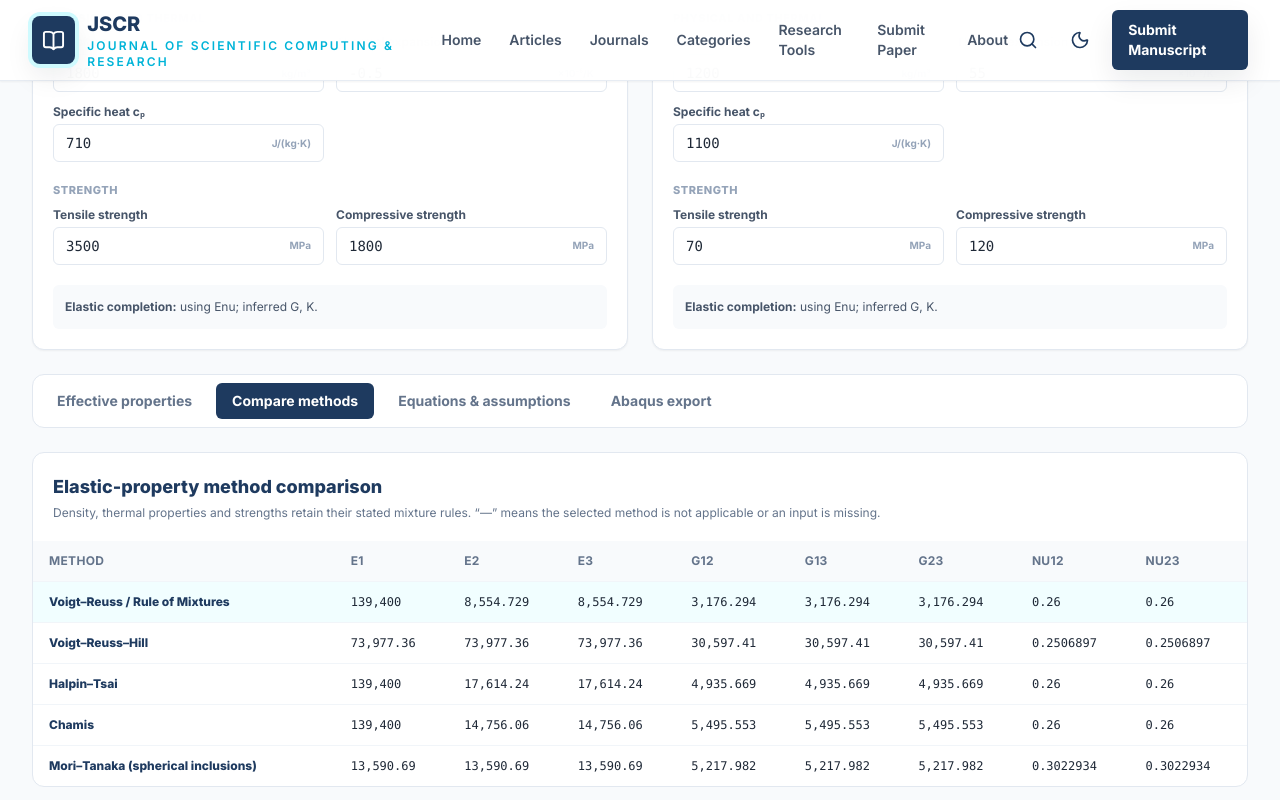
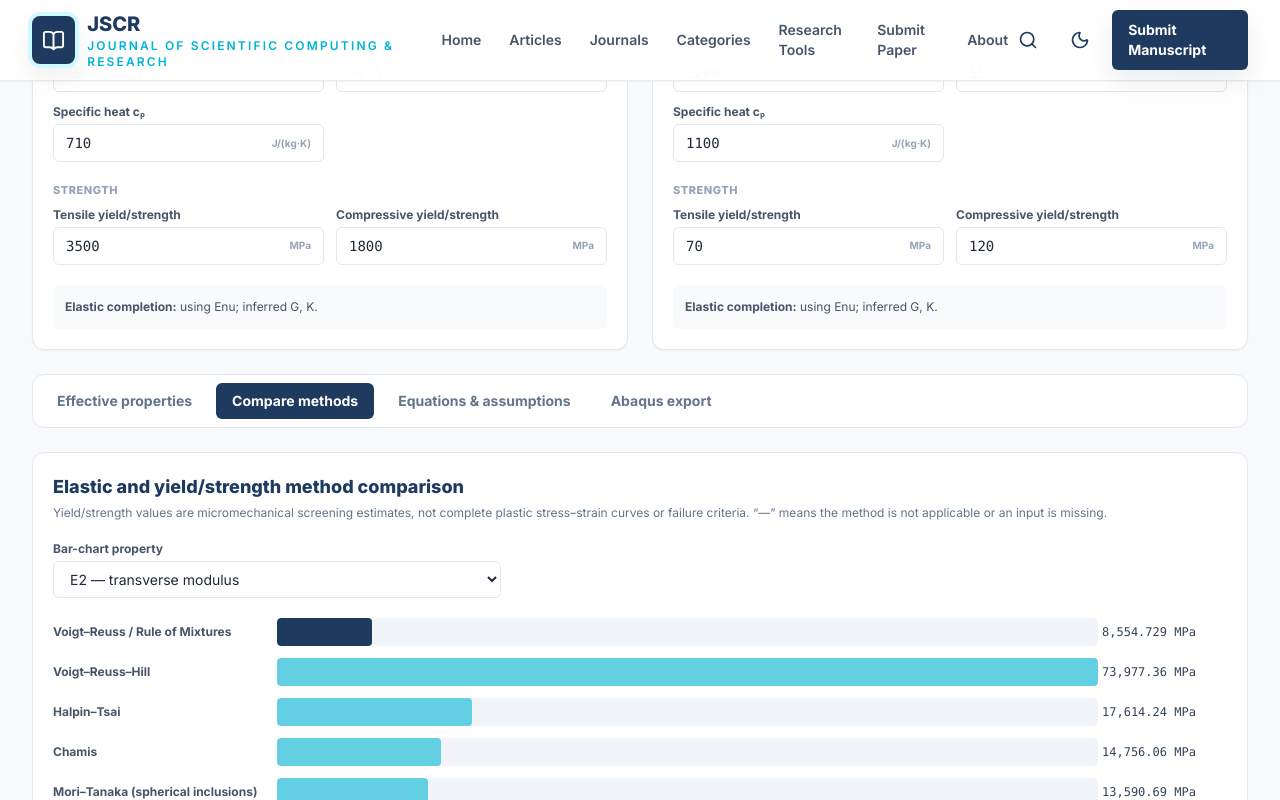
Before and after one commit to renjith499/jscr-journal, a Next.js app: page /tools/composite-property-calculator in a window 1280 px wide. Both pictures are taken after a click on the button "Compare methods". Shown: the part 1176-1976 px from the top of the page. Built offline with nearby package versions, Linux system fonts and the light colour scheme.

Commit message:
Compare composite strength estimates with bar chart

```diff
--- a/components/composite-calculator/CompositeCalculator.jsx
+++ b/components/composite-calculator/CompositeCalculator.jsx
@@ -37,8 +37,8 @@ const ISOTROPIC_GROUPS = [
   [
     "Strength",
     [
-      ["tensile", "Tensile strength", "MPa"],
-      ["compression", "Compressive strength", "MPa"],
+      ["tensile", "Tensile yield/strength", "MPa"],
+      ["compression", "Compressive yield/strength", "MPa"],
     ],
   ],
 ];
@@ -69,7 +69,7 @@ const ORTHOTROPIC_GROUPS = [
     ],
   ],
   [
-    "Direction-wise tensile strength",
+    "Direction-wise tensile yield/strength",
     [
       ["tensile1", "Direction 1", "MPa"],
       ["tensile2", "Direction 2", "MPa"],
@@ -77,7 +77,7 @@ const ORTHOTROPIC_GROUPS = [
     ],
   ],
   [
-    "Direction-wise compressive strength",
+    "Direction-wise compressive yield/strength",
     [
       ["compression1", "Direction 1", "MPa"],
       ["compression2", "Direction 2", "MPa"],
@@ -118,7 +118,7 @@ const OUTPUTS = [
     ],
   ],
   [
-    "Direction-wise strength",
+    "Direction-wise yield/strength estimates",
     [
       ["Xt", "Xₜ — tension, direction 1", "MPa"],
       ["Xc", "X꜀ — compression, direction 1", "MPa"],
@@ -139,6 +139,21 @@ const OUTPUTS = [
       ["volumetricHeat", "Volumetric heat capacity", "J/(m³·K)"],
     ],
   ],
+];
+
+const COMPARISON_PROPERTIES = [
+  ["E1", "E1 — axial modulus", "MPa"],
+  ["E2", "E2 — transverse modulus", "MPa"],
+  ["E3", "E3 — transverse modulus", "MPa"],
+  ["G12", "G12 — in-plane shear modulus", "MPa"],
+  ["G13", "G13 — shear modulus", "MPa"],
+  ["G23", "G23 — transverse shear modulus", "MPa"],
+  ["Xt", "Xt — direction-1 tensile yield/strength", "MPa"],
+  ["Xc", "Xc — direction-1 compressive yield/strength", "MPa"],
+  ["Yt", "Yt — direction-2 tensile yield/strength", "MPa"],
+  ["Yc", "Yc — direction-2 compressive yield/strength", "MPa"],
+  ["Zt", "Zt — direction-3 tensile yield/strength", "MPa"],
+  ["Zc", "Zc — direction-3 compressive yield/strength", "MPa"],
 ];
 
 function Field({ label, unit, value, onChange }) {
@@ -229,6 +244,55 @@ function format(value) {
     : value.toLocaleString(undefined, { maximumSignificantDigits: 7 });
 }
 
+function ComparisonBars({ comparisons, propertyKey, selectedMethod }) {
+  const [, propertyLabel, unit] =
+    COMPARISON_PROPERTIES.find(([key]) => key === propertyKey) ||
+    COMPARISON_PROPERTIES[0];
+  const values = comparisons.map(
+    ({ model }) => model.properties[propertyKey].value,
+  );
+  const maximum = Math.max(
+    0,
+    ...values.filter((value) => Number.isFinite(value)),
+  );
+  return (
+    <div
+      className="space-y-3"
+      role="img"
+      aria-label={`${propertyLabel} comparison by homogenization method`}
+    >
+      {comparisons.map(({ method, label, model: compared }) => {
+        const value = compared.properties[propertyKey].value;
+        const width =
+          value !== null && maximum > 0
+            ? Math.max(1, (value / maximum) * 100)
+            : 0;
+        return (
+          <div
+            key={method}
+            className="grid gap-1 sm:grid-cols-[220px_1fr_125px] sm:items-center"
+          >
+            <span className="text-xs font-bold text-slate-600 dark:text-slate-300">
+              {label}
+            </span>
+            <div className="h-7 overflow-hidden rounded bg-slate-100 dark:bg-slate-800">
+              {value !== null && (
+                <div
+                  className={`h-full rounded transition-[width] duration-300 ${method === selectedMethod ? "bg-primary" : "bg-cyan-500/60"}`}
+                  style={{ width: `${width}%` }}
+                />
+              )}
+            </div>
+            <span className="font-mono text-xs text-slate-700 dark:text-slate-200">
+              {value === null ? "Not available" : `${format(value)} ${unit}`}
+            </span>
+          </div>
+        );
+      })}
+    </div>
+  );
+}
+
 function download(content, name, type = "text/plain") {
   const url = URL.createObjectURL(new Blob([content], { type }));
   const link = document.createElement("a");
@@ -241,6 +305,7 @@ function download(content, name, type = "text/plain") {
 export function CompositeCalculator() {
   const [input, setInput] = useState(defaults);
   const [tab, setTab] = useState("results");
+  const [comparisonProperty, setComparisonProperty] = useState("E2");
   const model = useMemo(() => calculateComposite(input), [input]);
   const comparisons = useMemo(() => calculateAllMethods(input), [input]);
   const updateConstituent = (side, key, value) =>
@@ -428,10 +493,39 @@ export function CompositeCalculator() {
       {tab === "compare" && (
         <section className="overflow-hidden rounded-xl border border-slate-200 bg-white dark:border-slate-800 dark:bg-slate-900">
           <div className="p-5">
-            <h2 className="text-lg font-extrabold text-primary dark:text-white">Elastic-property method comparison</h2>
+            <h2 className="text-lg font-extrabold text-primary dark:text-white">
+              Elastic and yield/strength method comparison
+            </h2>
             <p className="mt-1 text-xs text-slate-500">
-              Density, thermal properties and strengths retain their stated mixture rules. “—” means the selected method is not applicable or an input is missing.
+              Yield/strength values are micromechanical screening estimates, not
+              complete plastic stress–strain curves or failure criteria. “—”
+              means the method is not applicable or an input is missing.
             </p>
+            <label className="mt-5 block max-w-md">
+              <span className="mb-1 block text-xs font-bold text-slate-600 dark:text-slate-300">
+                Bar-chart property
+              </span>
+              <select
+                value={comparisonProperty}
+                onChange={(event) =>
+                  setComparisonProperty(event.target.value)
+                }
+                className="w-full rounded-md border border-slate-200 bg-white px-3 py-2 text-sm dark:border-slate-700 dark:bg-slate-950"
+              >
+                {COMPARISON_PROPERTIES.map(([key, label]) => (
+                  <option key={key} value={key}>
+                    {label}
+                  </option>
+                ))}
+              </select>
+            </label>
+            <div className="mt-5">
+              <ComparisonBars
+                comparisons={comparisons}
+                propertyKey={comparisonProperty}
+                selectedMethod={input.method}
+              />
+            </div>
           </div>
           <div className="overflow-x-auto">
             <table className="w-full min-w-[760px] border-collapse text-sm">
@@ -499,11 +593,14 @@ export function CompositeCalculator() {
             ]}
           />
           <EquationSection
-            title="Strength estimates"
+            title="Yield/strength screening estimates"
             equations={[
-              "X_t = V_fσ_ft + Vₘσ_mt;  X_c = V_fσ_fc + Vₘσ_mc",
-              "1/Y_t = V_f/Y_tf + Vₘ/Y_tm; 1/Y_c = V_f/Y_cf + Vₘ/Y_cm",
-              "1/Z_t = V_f/Z_tf + Vₘ/Z_tm; 1/Z_c = V_f/Z_cf + Vₘ/Z_cm",
+              "Voigt–Reuss: direct ROM in direction 1; inverse ROM in directions 2 and 3",
+              "Hill: S_H = (S_V + S_R)/2",
+              "Halpin–Tsai: S_c/S_m = (1 + ξηV_f)/(1 − ηV_f)",
+              "Chamis: S_T = S_m/[1 − √V_f(1 − S_m/S_f)]",
+              "Mori–Tanaka: no strength result from the present linear-elastic spherical-inclusion model",
+              "These values estimate onset strength only; they do not define post-yield plastic hardening or damage evolution.",
             ]}
           />
           <EquationSection
@@ -519,8 +616,8 @@ export function CompositeCalculator() {
             <b>Engineering limitation:</b> transverse modulus, shear modulus,
             strength and transverse CTE are sensitive to fiber geometry,
             interface quality, void morphology and processing. The displayed
-            ROM/Reuss values are preliminary estimates, not certification data
-            or a progressive failure model.
+            values are preliminary estimates, not certification data, plastic
+            stress–strain laws or a progressive failure model.
           </div>
           <References />
         </section>
```
Also changed, not shown: lib/composite-calculator/model.js.
